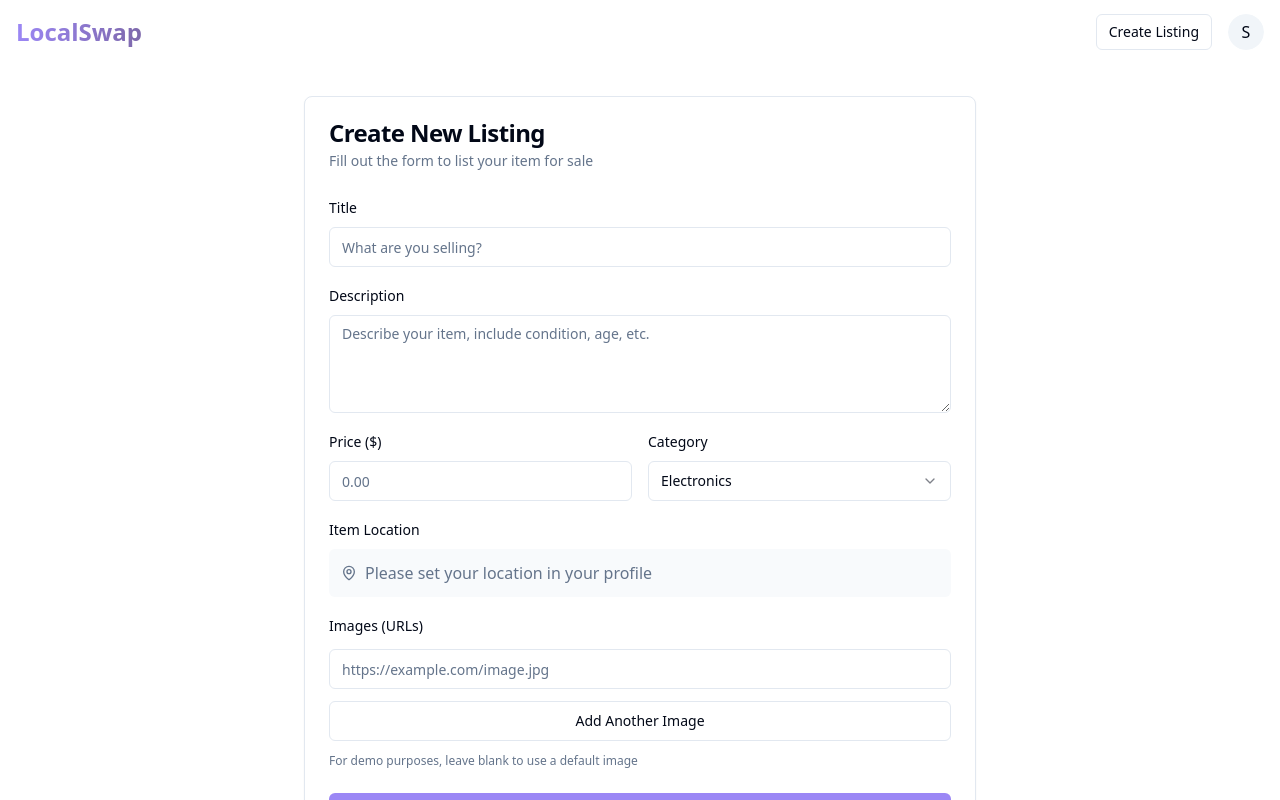
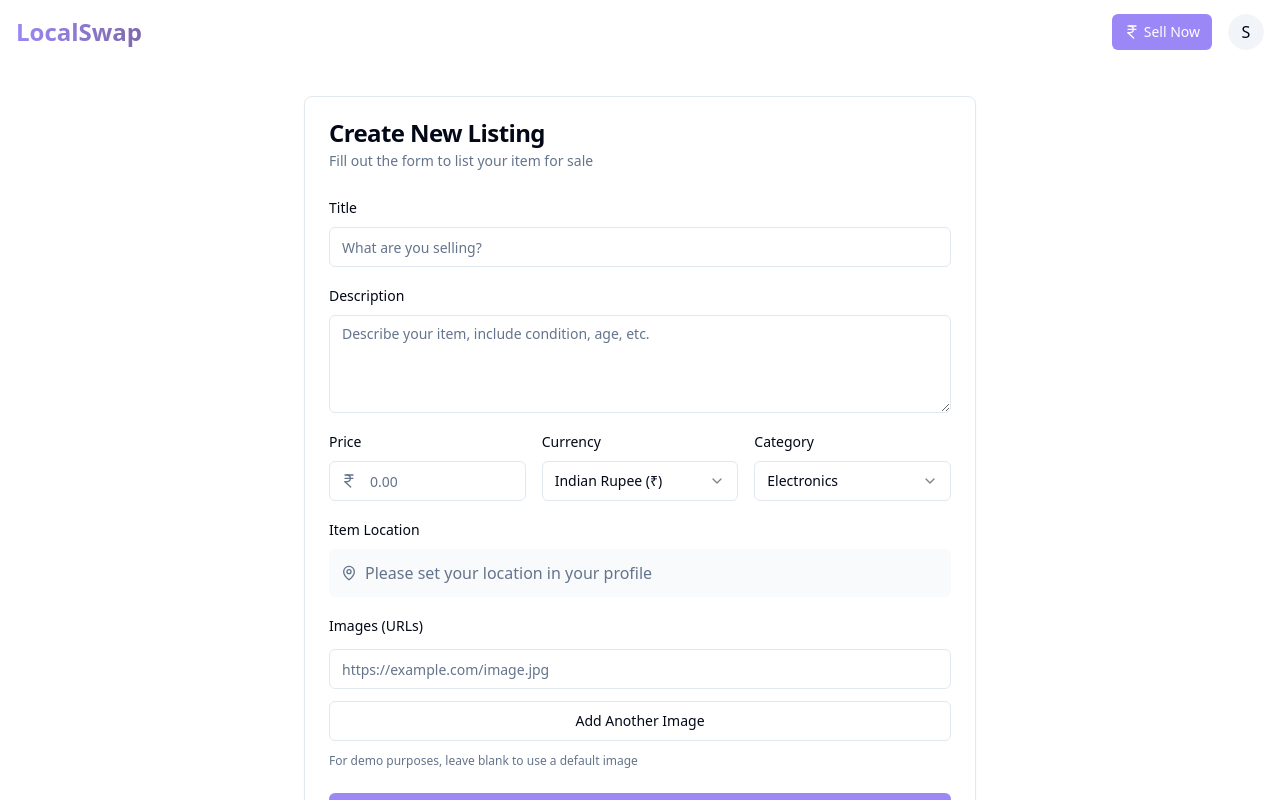
Before and after one commit to smriti-bavagi/nearby-treasure-trove, a React (Vite) app: page /create-listing in a window 1280 px wide. Shown: the top 800 px of the page. Built offline with nearby package versions, Linux system fonts and the light colour scheme; sample sign-in values are in the browser's storage.

Commit message:
Add currency and selling functionality
Implement Indian currency display and add selling features.

```diff
--- a/src/components/layout/Header.tsx
+++ b/src/components/layout/Header.tsx
@@ -12,7 +12,7 @@ import {
   DropdownMenuSeparator,
   DropdownMenuTrigger,
 } from '@/components/ui/dropdown-menu';
-import { MapPin } from 'lucide-react';
+import { MapPin, IndianRupee } from 'lucide-react';
 
 const Header: React.FC = () => {
   const { isAuthenticated, user, logout } = useAuth();
@@ -54,8 +54,9 @@ const Header: React.FC = () => {
           {isAuthenticated ? (
             <div className="flex items-center gap-4">
               <Link to="/create-listing">
-                <Button size="sm" variant="outline">
-                  Create Listing
+                <Button size="sm" className="flex items-center gap-1">
+                  <IndianRupee className="h-4 w-4" />
+                  Sell Now
                 </Button>
               </Link>
 
--- a/src/components/products/ProductCard.tsx
+++ b/src/components/products/ProductCard.tsx
@@ -3,14 +3,14 @@ import React from 'react';
 import { Link } from 'react-router-dom';
 import { Product } from '@/types';
 import { Card, CardContent } from '@/components/ui/card';
-import { MapPin } from 'lucide-react';
+import { MapPin, IndianRupee } from 'lucide-react';
 
 interface ProductCardProps {
   product: Product;
 }
 
 const ProductCard: React.FC<ProductCardProps> = ({ product }) => {
-  const { id, title, price, images, location, distance, category } = product;
+  const { id, title, price, images, location, distance, category, currency } = product;
 
   return (
     <Link to={`/product/${id}`}>
@@ -28,7 +28,10 @@ const ProductCard: React.FC<ProductCardProps> = ({ product }) => {
         <CardContent className="p-3">
           <h3 className="font-medium text-base truncate">{title}</h3>
           <div className="flex items-center justify-between mt-1">
-            <p className="font-bold text-lg">${price.toFixed(2)}</p>
+            <p className="font-bold text-lg flex items-center">
+              {currency === "INR" ? <IndianRupee className="h-4 w-4 mr-1" /> : "$"}
+              {price.toFixed(2)}
+            </p>
             <div className="text-xs text-muted-foreground flex items-center">
               <MapPin className="h-3 w-3 mr-0.5" />
               {distance !== undefined ? `${distance.toFixed(1)} km` : location.address.split(',')[0]}
--- a/src/contexts/ProductContext.tsx
+++ b/src/contexts/ProductContext.tsx
@@ -1,6 +1,6 @@
 
 import React, { createContext, useContext, useState, useEffect, ReactNode } from 'react';
-import { Product, Category, FilterOptions } from '../types';
+import { Product, Category, FilterOptions, Currency } from '../types';
 import { mockProducts } from '../data/mockData';
 import { useAuth } from './AuthContext';
 
--- a/src/pages/CreateListing.tsx
+++ b/src/pages/CreateListing.tsx
@@ -23,10 +23,10 @@ import {
   SelectTrigger,
   SelectValue,
 } from '@/components/ui/select';
-import { Category } from '@/types';
+import { Category, Currency } from '@/types';
 import { categories } from '@/data/mockData';
 import { toast } from 'sonner';
-import { MapPin } from 'lucide-react';
+import { MapPin, IndianRupee } from 'lucide-react';
 
 const DEFAULT_IMAGE_URLS = [
   "https://images.unsplash.com/photo-1505740420928-5e560c06d30e",
@@ -46,6 +46,7 @@ const CreateListing: React.FC = () => {
     description: '',
     price: '',
     category: 'Electronics' as Category,
+    currency: 'INR' as Currency,
     imageUrls: [''],
   });
 
@@ -64,6 +65,10 @@ const CreateListing: React.FC = () => {
 
   const handleCategoryChange = (value: Category) => {
     setFormState(prev => ({ ...prev, category: value }));
+  };
+
+  const handleCurrencyChange = (value: Currency) => {
+    setFormState(prev => ({ ...prev, currency: value }));
   };
 
   const handleImageUrlChange = (index: number, value: string) => {
@@ -100,6 +105,7 @@ const CreateListing: React.FC = () => {
         title: formState.title,
         description: formState.description,
         price: parseFloat(formState.price),
+        currency: formState.currency,
         category: formState.category,
         images: imageUrls.length ? imageUrls : [randomDefaultImage],
         location: user.location
@@ -152,9 +158,13 @@ const CreateListing: React.FC = () => {
                   />
                 </div>
 
-                <div className="grid grid-cols-2 gap-4">
+                <div className="grid grid-cols-3 gap-4">
                   <div className="space-y-2">
-                    <Label htmlFor="price">Price ($)</Label>
+                    <Label htmlFor="price">Price</Label>
+                    <div className="relative">
+                      <div className="absolute left-3 top-1/2 -translate-y-1/2">
+                        <IndianRupee className="h-4 w-4 text-muted-foreground" />
+                      </div>
                       <Input
                         id="price"
                         name="price"
@@ -164,8 +174,26 @@ const CreateListing: React.FC = () => {
                         value={formState.price}
                         onChange={handleInputChange}
                         placeholder="0.00"
+                        className="pl-10"
                         required
                       />
+                    </div>
+                  </div>
+
+                  <div className="space-y-2">
+                    <Label htmlFor="currency">Currency</Label>
+                    <Select
+                      value={formState.currency}
+                      onValueChange={handleCurrencyChange as (value: string) => void}
+                    >
+                      <SelectTrigger id="currency">
+                        <SelectValue placeholder="Select currency" />
+                      </SelectTrigger>
+                      <SelectContent>
+                        <SelectItem value="INR">Indian Rupee (₹)</SelectItem>
+                        <SelectItem value="USD">US Dollar ($)</SelectItem>
+                      </SelectContent>
+                    </Select>
                   </div>
 
                   <div className="space-y-2">
@@ -240,7 +268,7 @@ const CreateListing: React.FC = () => {
               </div>
 
               <Button type="submit" className="w-full" disabled={isLoading}>
-                {isLoading ? 'Creating...' : 'Create Listing'}
+                {isLoading ? 'Creating...' : 'Sell Now'}
               </Button>
             </form>
           </CardContent>
--- a/src/pages/ProductDetails.tsx
+++ b/src/pages/ProductDetails.tsx
@@ -8,7 +8,7 @@ import { Button } from '@/components/ui/button';
 import { Card, CardContent } from '@/components/ui/card';
 import { Separator } from '@/components/ui/separator';
 import { toast } from 'sonner';
-import { MapPin } from 'lucide-react';
+import { MapPin, IndianRupee } from 'lucide-react';
 import { mockProducts } from '@/data/mockData';
 import { Product } from '@/types';
 
@@ -116,8 +116,9 @@ const ProductDetails: React.FC = () => {
             <div className="space-y-6">
               <div>
                 <h1 className="text-3xl font-bold">{product.title}</h1>
-                <p className="text-2xl font-bold text-primary mt-2">
-                  ${product.price.toFixed(2)}
+                <p className="text-2xl font-bold text-primary mt-2 flex items-center">
+                  {product.currency === "INR" ? <IndianRupee className="h-5 w-5 mr-1" /> : "$"}
+                  {product.price.toFixed(2)}
                 </p>
                 <div className="flex items-center text-sm text-muted-foreground mt-2">
                   <MapPin className="h-4 w-4 mr-1" />
--- a/src/types.ts
+++ b/src/types.ts
@@ -23,11 +23,14 @@ export type Category =
   | "Vehicles"
   | "Other";
 
+export type Currency = "INR" | "USD";
+
 export type Product = {
   id: string;
   title: string;
   description: string;
   price: number;
+  currency: Currency;
   category: Category;
   images: string[];
   createdAt: string;
```
Lines whose indentation alone changed are shown as unchanged.
